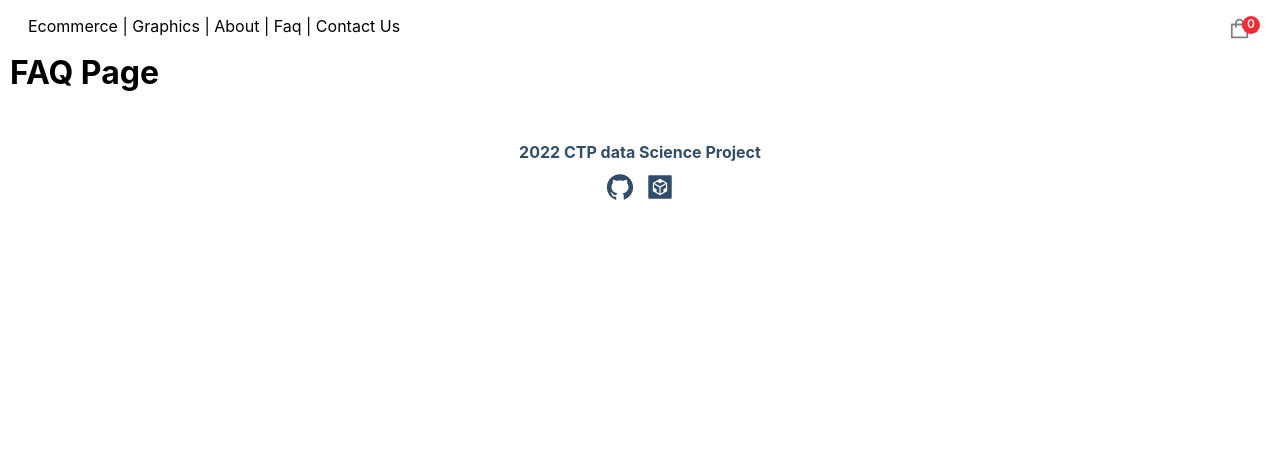
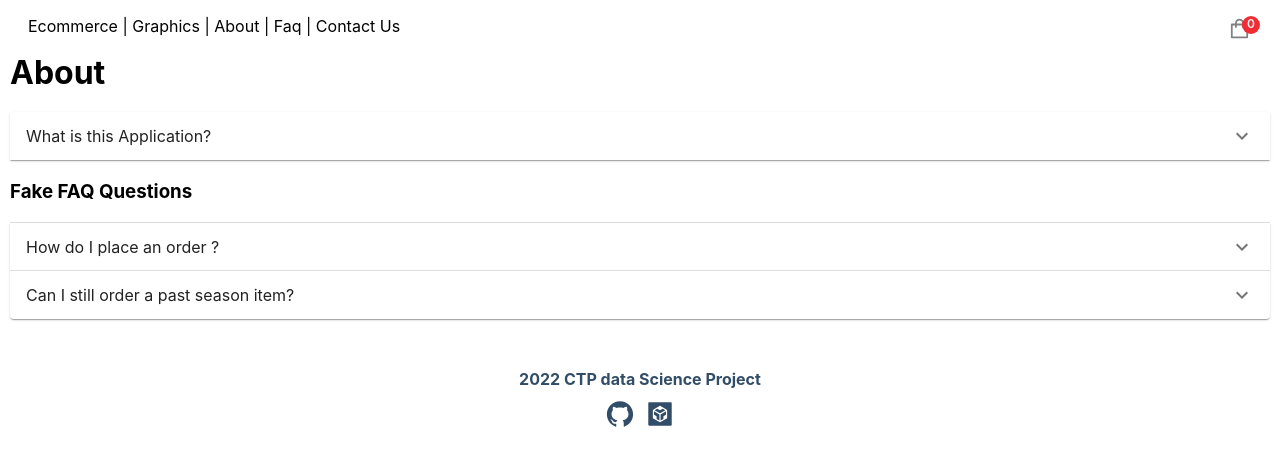
Before and after one commit to Hmmsien/ECommerce_behavior, a Next.js app in the folder frontend/ecommerce/: page /mfaq in a window 1280 px wide. Shown: the top 466 px of the page. Built offline with nearby package versions, Linux system fonts and the light colour scheme.

Commit message:
improved faq questions

```diff
--- a/frontend/ecommerce/package.json
+++ b/frontend/ecommerce/package.json
@@ -10,6 +10,10 @@
   },
   "dependencies": {
     "@babel/core": "^7.17.9",
+    "@emotion/react": "^11.10.5",
+    "@emotion/styled": "^11.10.5",
+    "@mui/icons-material": "^5.10.9",
+    "@mui/material": "^5.10.12",
     "@sanity/client": "^3.2.0",
     "@sanity/image-url": "^1.0.1",
     "@stripe/stripe-js": "^1.25.0",
--- a/frontend/ecommerce/pages/_app.js
+++ b/frontend/ecommerce/pages/_app.js
@@ -3,6 +3,8 @@ import '../styles/globals.css'
 import { Layout } from '../components';
 import { Toaster } from 'react-hot-toast'
 import { StateContext } from '../context/StateContext';
+import { ThemeProvider } from '@mui/material/styles';
+import CssBaseline from '@mui/material/CssBaseline';
 
 import React from 'react'
 
--- a/frontend/ecommerce/pages/graphics.js
+++ b/frontend/ecommerce/pages/graphics.js
@@ -3,9 +3,8 @@ import React from 'react'
 function graphics() {
   return (
     <div>
-      Interactive Graphics
 
-        <iframe src="https://nenewang-ecommerce-behavior-streaml-streamlit-visualsapp-y7u6eq.streamlitapp.com/?embedded=true" frameborder="0" height="1000px" width="800px" ></iframe>
+        <iframe src="https://nenewang-ecommerce-behavior-streaml-streamlit-visualsapp-y7u6eq.streamlitapp.com/?embedded=true" frameborder="0" height="1000px" width="100%" ></iframe>
 
     </div>
   )
--- a/frontend/ecommerce/pages/mfaq.js
+++ b/frontend/ecommerce/pages/mfaq.js
@@ -1,14 +1,69 @@
 
 import React from 'react';
+import Accordion from '@mui/material/Accordion';
+import AccordionSummary from '@mui/material/AccordionSummary';
+import AccordionDetails from '@mui/material/AccordionDetails';
+import ExpandMoreIcon from '@mui/icons-material/ExpandMore';
+
 
 
 
 function mfaq() {
 
+const FAQQuestions = [
+  {"title": "What is this Application?", "description":"This is a demo application with the objective of presenting our AI recommendation model."},
+
+]
+
+const FakeFAQ = [
+  {"title": "How do I place an order ?", "description":"To place an order you can speak to one of our Client Advisors on: WhatsApp and/or call us at +917-323-1351. Email us at maher@ecommerce.com"},
+ {"title": "Can I still order a past season item?", "description":"Yes you can, for further details please contact our Client Care Team who will be able to advise further."},
+]
+
 
 return (
   <div className="App">
-    <h1>FAQ Page</h1>
+    <h1>About</h1>
+    <br/>
+
+    {FAQQuestions.map((faqKey) => {
+      return(<Accordion>
+        <AccordionSummary
+          expandIcon={<ExpandMoreIcon />}
+          aria-controls="panel1a-content"
+          id="panel1a-header"
+        >
+          {faqKey["title"]}
+        </AccordionSummary>
+        <AccordionDetails>
+
+        {faqKey["description"]}
+        </AccordionDetails>
+      </Accordion>)
+    })}
+
+
+   <br/>
+    <h3>Fake FAQ Questions</h3>
+
+    <br/>
+
+    {FakeFAQ.map((faqKey) => {
+      return(<Accordion>
+        <AccordionSummary
+          expandIcon={<ExpandMoreIcon />}
+          aria-controls="panel1a-content"
+          id="panel1a-header"
+        >
+          {faqKey["title"]}
+        </AccordionSummary>
+        <AccordionDetails>
+
+        {faqKey["description"]}
+        </AccordionDetails>
+      </Accordion>)
+    })}
+
   </div>
 
   );
```
Also changed, not shown: 1 other file (tests, documents, lock files or other folders).
